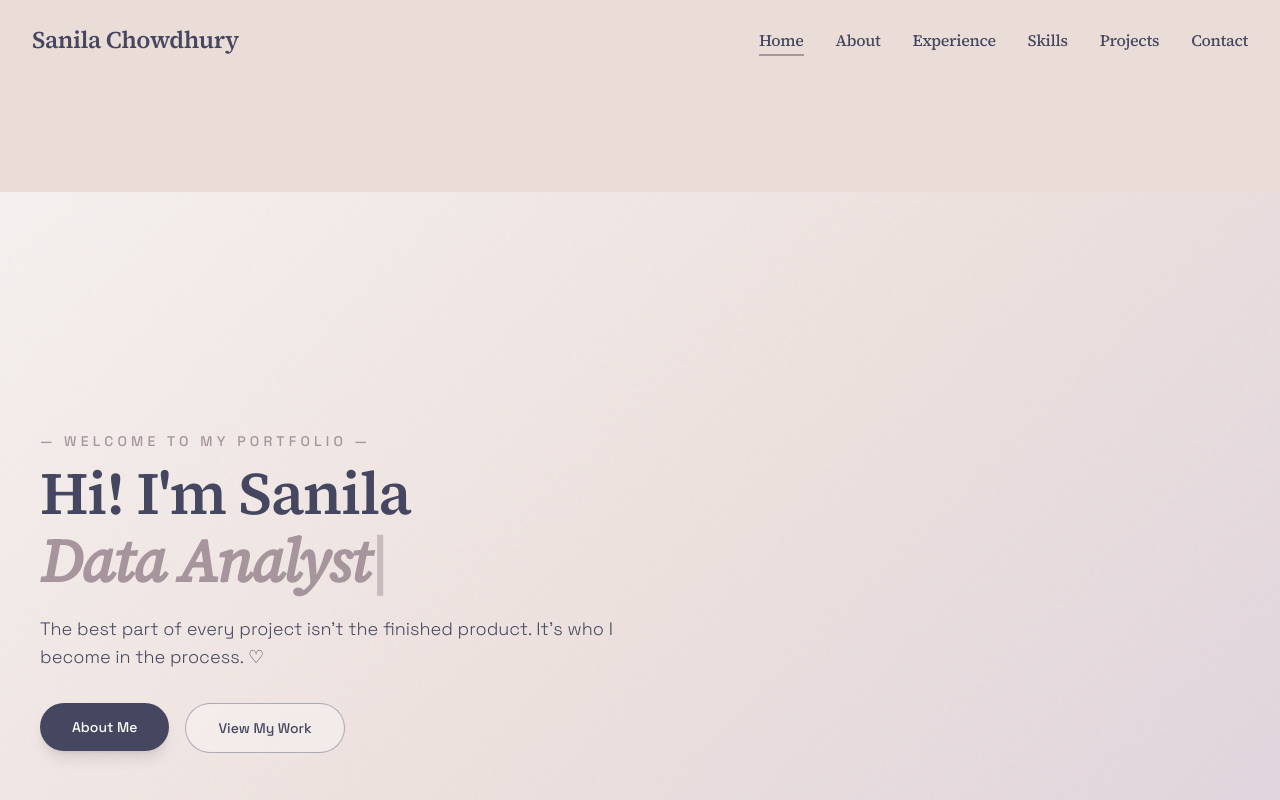
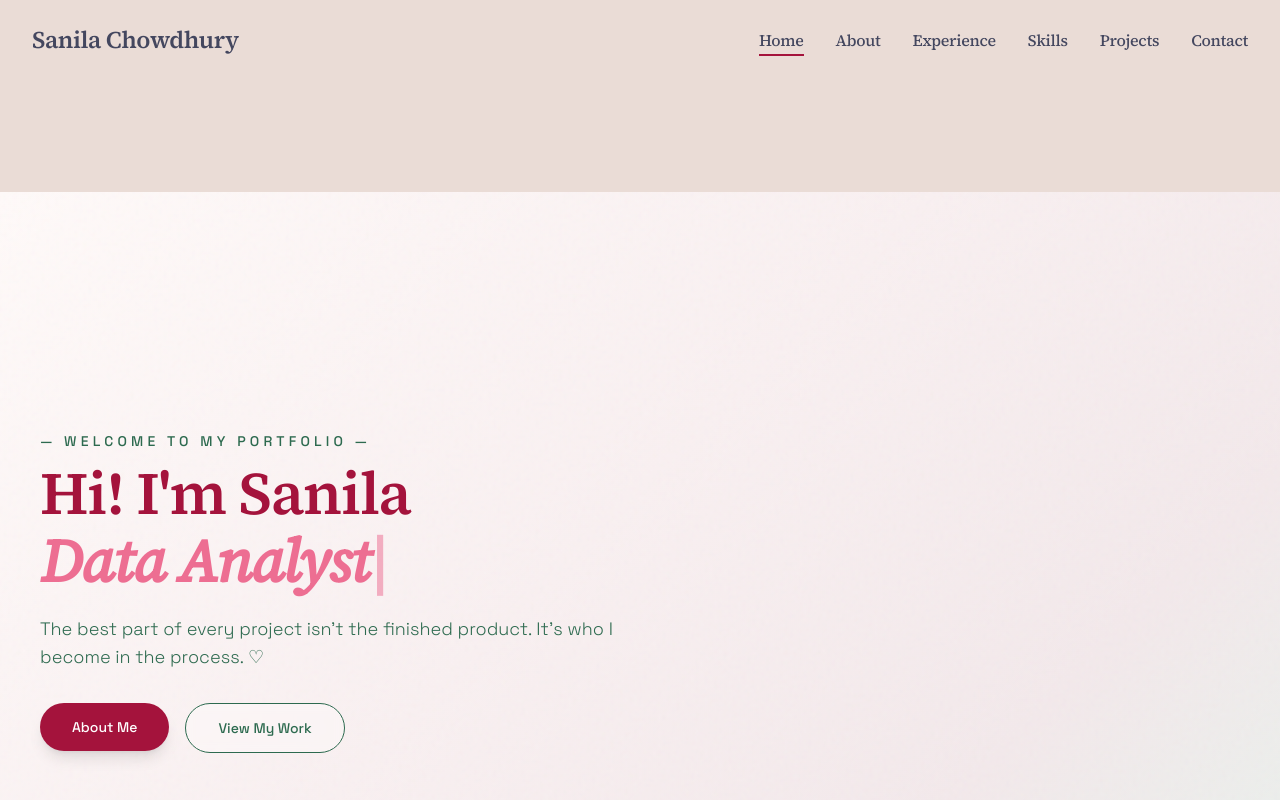
Before and after one commit to sanilac6459/portfolio, a React (Vite) app: page / in a window 1280 px wide. Shown: the top 800 px of the page. Built offline with nearby package versions, Linux system fonts and the light colour scheme.

Commit message:
change homepage styling

```diff
--- a/src/components/HomeSection.tsx
+++ b/src/components/HomeSection.tsx
@@ -1,5 +1,7 @@
 import React, { useState, useEffect } from "react";
+
 import { Link } from "react-router-dom";
+
 import { Button } from "@/components/ui/button";
 
 const roles = [
@@ -43,36 +45,81 @@ const HomeSection = () => {
   return (
     <section
       className="min-h-screen flex items-center relative overflow-hidden grain-overlay"
-      style={{ background: "var(--gradient-soft)" }}
+      style={{
+        background:
+          "linear-gradient(135deg, #fffaf9 0%, #f9f0f1 45%, #f3e9eb 75%, #e8f1ec 100%)",
+      }}
     >
       <div className="container mx-auto px-4 z-10 w-full">
         <div className="animate-fade-in max-w-3xl">
-          <p className="section-eyebrow text-xs sm:text-sm whitespace-nowrap">
+          {/* Welcome Text */}
+          <p
+            className="section-eyebrow text-xs sm:text-sm whitespace-nowrap"
+            style={{
+              color: "rgb(45 106 79 / var(--tw-text-opacity, 1))",
+            }}
+          >
             — Welcome To My Portfolio —
           </p>
-          <h1 className="font-serif-display text-6xl md:text-6xl font-semibold mb-6 text-portfolio-navy leading-[0.95]">
-            <span className="block">Hi! I'm Sanila</span>
-            <span className="block mt-2 italic text-portfolio-purple text-4xl md:text-6xl">
+
+          {/* Main Heading */}
+          <h1 className="font-serif-display text-6xl md:text-6xl font-semibold mb-6 leading-[0.95]">
+            {/* Name */}
+            <span
+              className="block text-4xl md:text-6xl"
+              style={{
+                color: "rgb(164 19 60 / var(--tw-text-opacity, 1))",
+              }}
+            >
+              Hi! I'm Sanila
+            </span>
+
+            {/* Rotating Roles */}
+            <span
+              className="block mt-2 italic text-4xl md:text-6xl"
+              style={{
+                color: "rgb(237 110 146 / var(--tw-text-opacity, 1))",
+              }}
+            >
               {displayed}
               <span className="animate-pulse">|</span>
             </span>
           </h1>
+
+          {/* Description */}
           <div className="mb-8">
-            <p className="text-base md:text-lg text-portfolio-navy max-w-xl  font-light">
+            <p
+              className="text-base md:text-lg max-w-xl font-light"
+              style={{
+                color: "rgb(45 106 79 / var(--tw-text-opacity, 1))",
+              }}
+            >
               The best part of every project isn't the finished product. It's
               who I become in the process. ♡
             </p>
           </div>
+
+          {/* Buttons */}
           <div className="flex flex-wrap gap-4">
+            {/* About Me */}
             <Button
-              className="bg-portfolio-navy hover:bg-portfolio-navy/90 text-white px-8 py-6 rounded-full shadow-lg hover:shadow-xl transition-all"
+              className="text-white px-8 py-6 rounded-full shadow-lg hover:shadow-xl transition-all"
+              style={{
+                backgroundColor: "rgb(164 19 60 / var(--tw-bg-opacity, 1))",
+              }}
               asChild
             >
               <Link to="/about">About Me</Link>
             </Button>
+
+            {/* View My Work */}
             <Button
               variant="outline"
-              className="border-portfolio-navy/40 text-portfolio-navy  hover:bg-portfolio-navy/5 px-8 py-6 rounded-full backdrop-blur-sm bg-white/30"
+              className="px-8 py-6 rounded-full backdrop-blur-sm bg-white/30 transition-all"
+              style={{
+                borderColor: "rgb(45 106 79 / var(--tw-border-opacity, 1))",
+                color: "rgb(45 106 79 / var(--tw-text-opacity, 1))",
+              }}
               asChild
             >
               <Link to="/projects">View My Work</Link>
--- a/src/index.css
+++ b/src/index.css
@@ -22,7 +22,7 @@
     --muted: 11 19% 84%;
     --muted-foreground: 240 10% 50%;
 
-    --accent: 300 12% 75%;
+    --accent: 343 40% 78%;
     --accent-foreground: 240 22% 32%;
 
     --destructive: 0 84.2% 60.2%;
@@ -39,7 +39,7 @@
       135deg,
       hsl(17 25% 95%) 0%,
       hsl(11 30% 90%) 50%,
-      hsl(300 15% 85%) 100%
+      hsl(343 35% 85%) 100%
     );
     --gradient-warm: linear-gradient(
       120deg,
--- a/tailwind.config.ts
+++ b/tailwind.config.ts
@@ -71,7 +71,7 @@ export default {
           pink: "#D4BCB7",
           mauve: "#C3ADAC",
           lavender: "#B7A4A6",
-          purple: "#A6959C",
+          purple: "#A4133C",
           navy: "#44475F",
           cream: "#EADCD6",
         },
```
